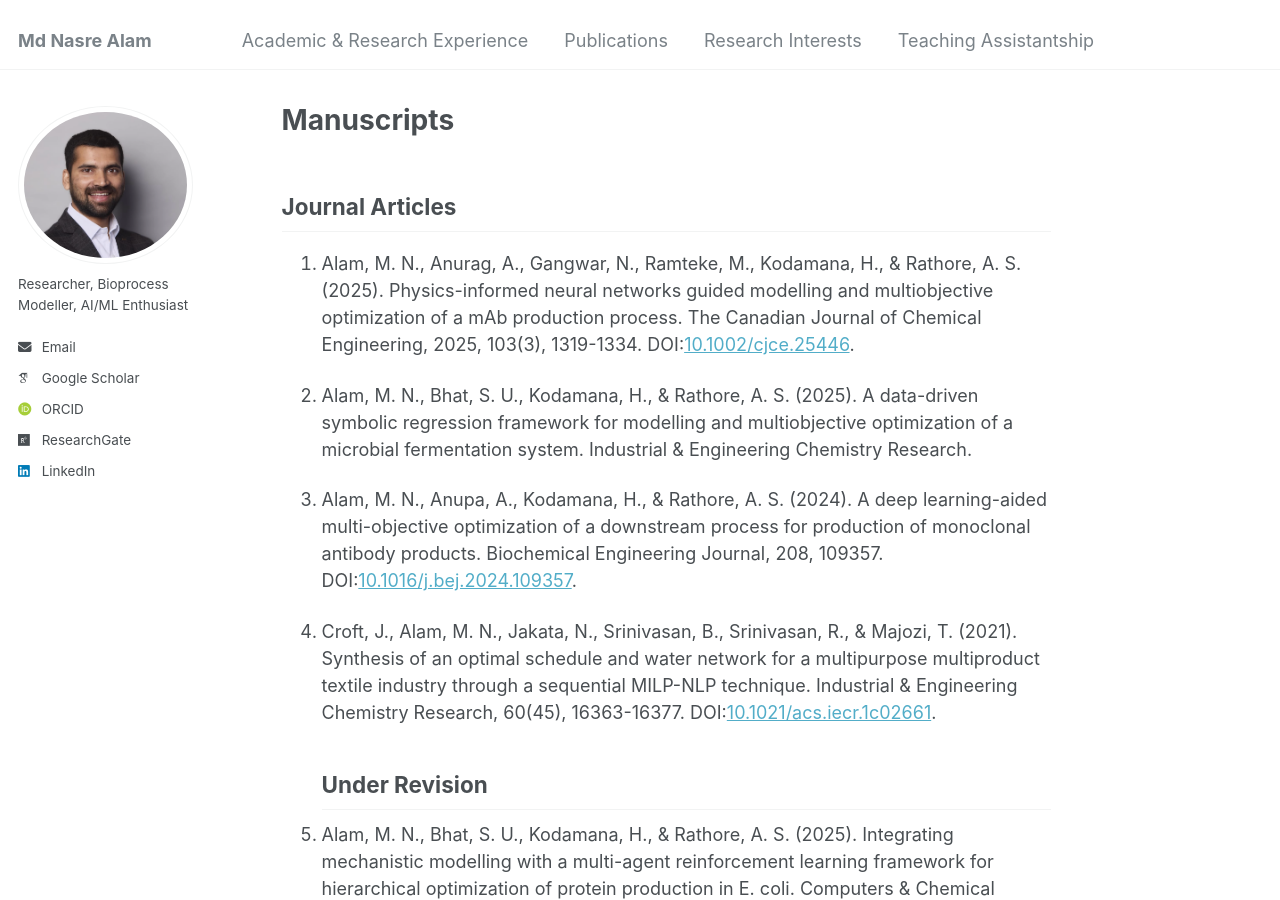
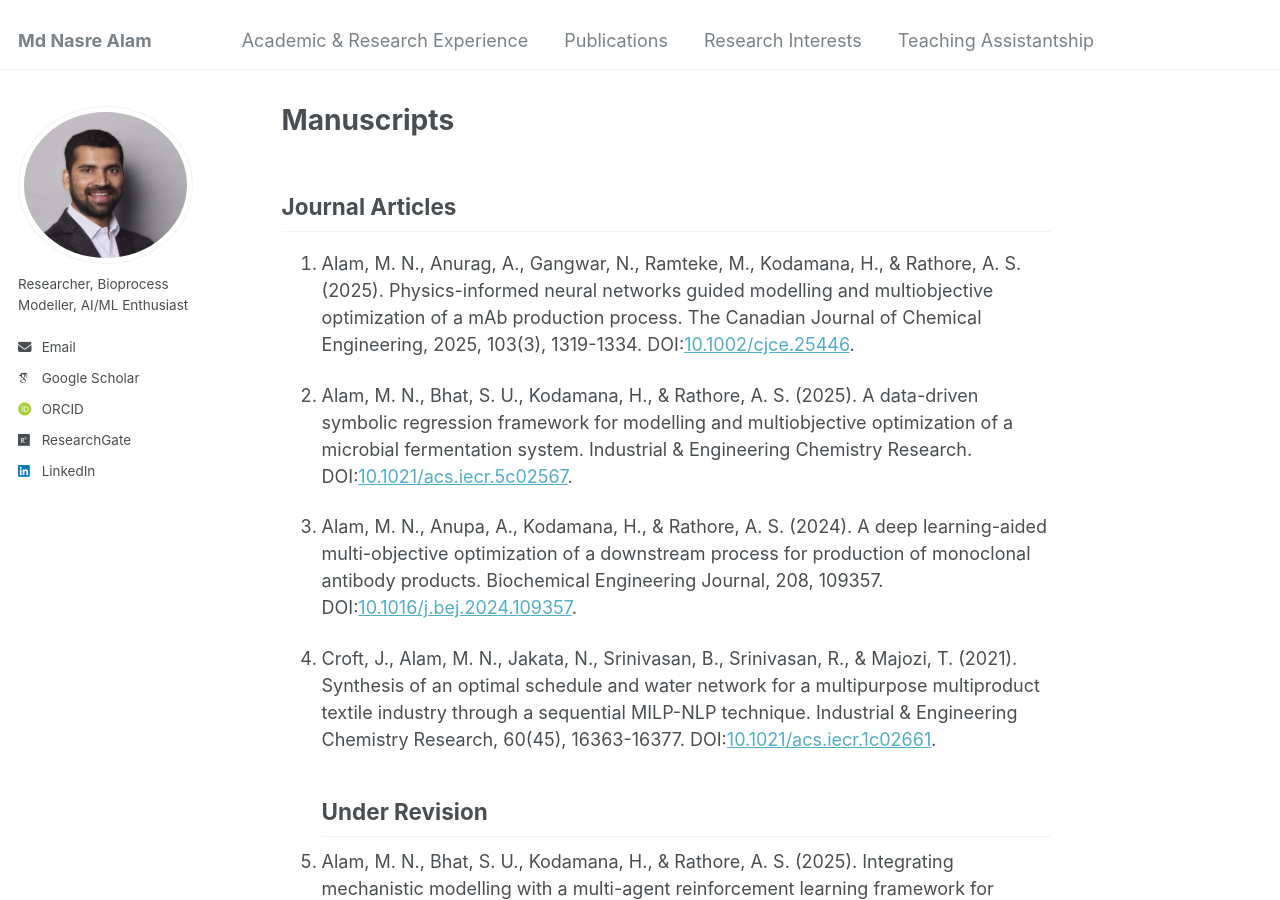
Before and after one commit to mdnasreiit/mdnasreiit.github.io, a Jekyll site: the page built from _pages/markdown.md, in a window 1280 px wide and 900 px high. Built offline with Jekyll 4.4.1, drawn with Linux system fonts in a browser that asks for light colours; some web fonts are replaced.

Commit message:
Update markdown.md

```diff
--- a/_pages/markdown.md
+++ b/_pages/markdown.md
@@ -12,7 +12,7 @@ redirect_from:
 
 1. Alam, M. N., Anurag, A., Gangwar, N., Ramteke, M., Kodamana, H., & Rathore, A. S. (2025). Physics-informed neural networks guided modelling and multiobjective optimization of a mAb production process. The Canadian Journal of Chemical Engineering, 2025, 103(3), 1319-1334. DOI:[10.1002/cjce.25446](https://doi.org/10.1002/cjce.25446).<br>
 
-2. Alam, M. N., Bhat, S. U., Kodamana, H., & Rathore, A. S. (2025). A data-driven symbolic regression framework for modelling and multiobjective optimization of a microbial fermentation system. Industrial & Engineering Chemistry Research.
+2. Alam, M. N., Bhat, S. U., Kodamana, H., & Rathore, A. S. (2025). A data-driven symbolic regression framework for modelling and multiobjective optimization of a microbial fermentation system. Industrial & Engineering Chemistry Research. DOI:[10.1021/acs.iecr.5c02567](https://doi.org/10.1021/acs.iecr.5c02567).<br>
 
 3. Alam, M. N., Anupa, A., Kodamana, H., & Rathore, A. S. (2024). A deep learning-aided multi-objective optimization of a downstream process for production of monoclonal antibody products. Biochemical Engineering Journal, 208, 109357. DOI:[10.1016/j.bej.2024.109357](https://www.sciencedirect.com/science/article/pii/S1369703X2400144X).<br>
 
```
